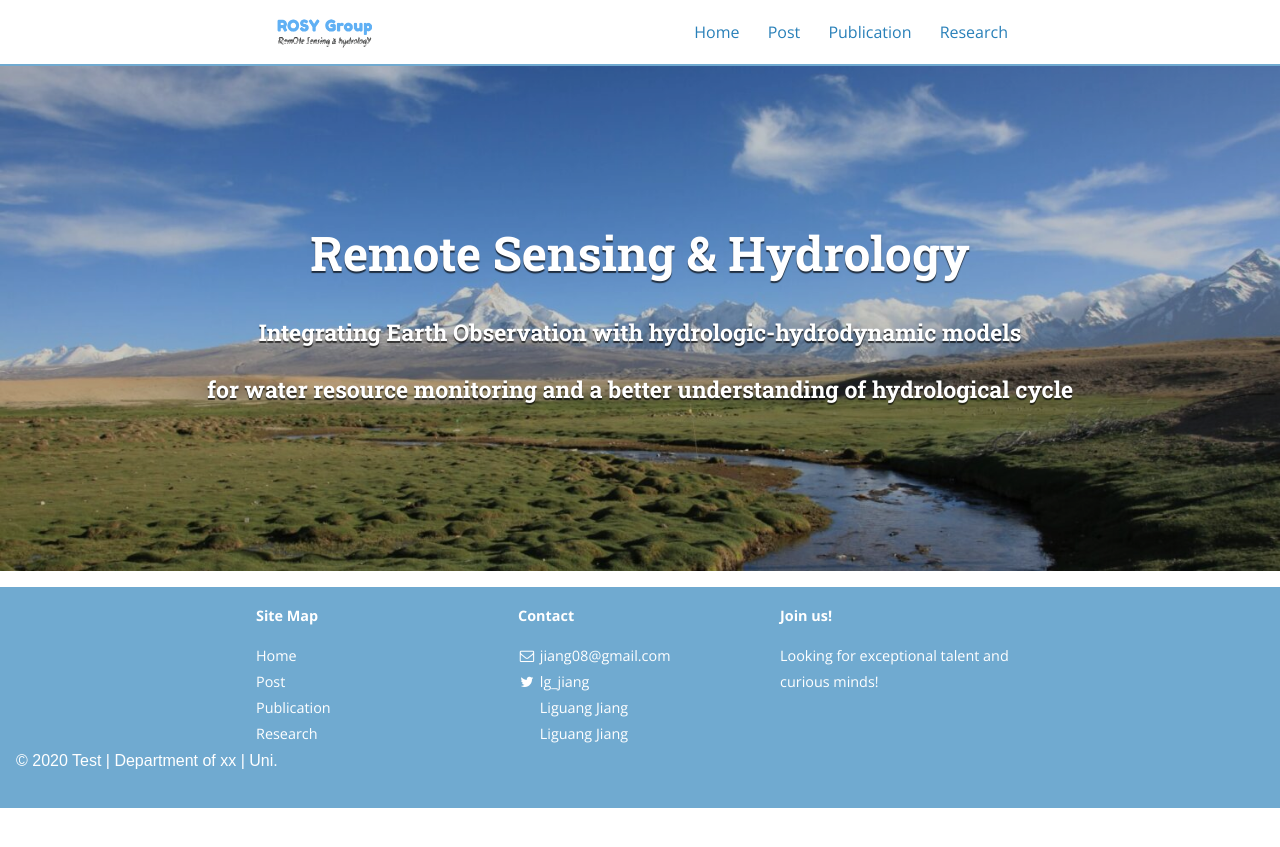
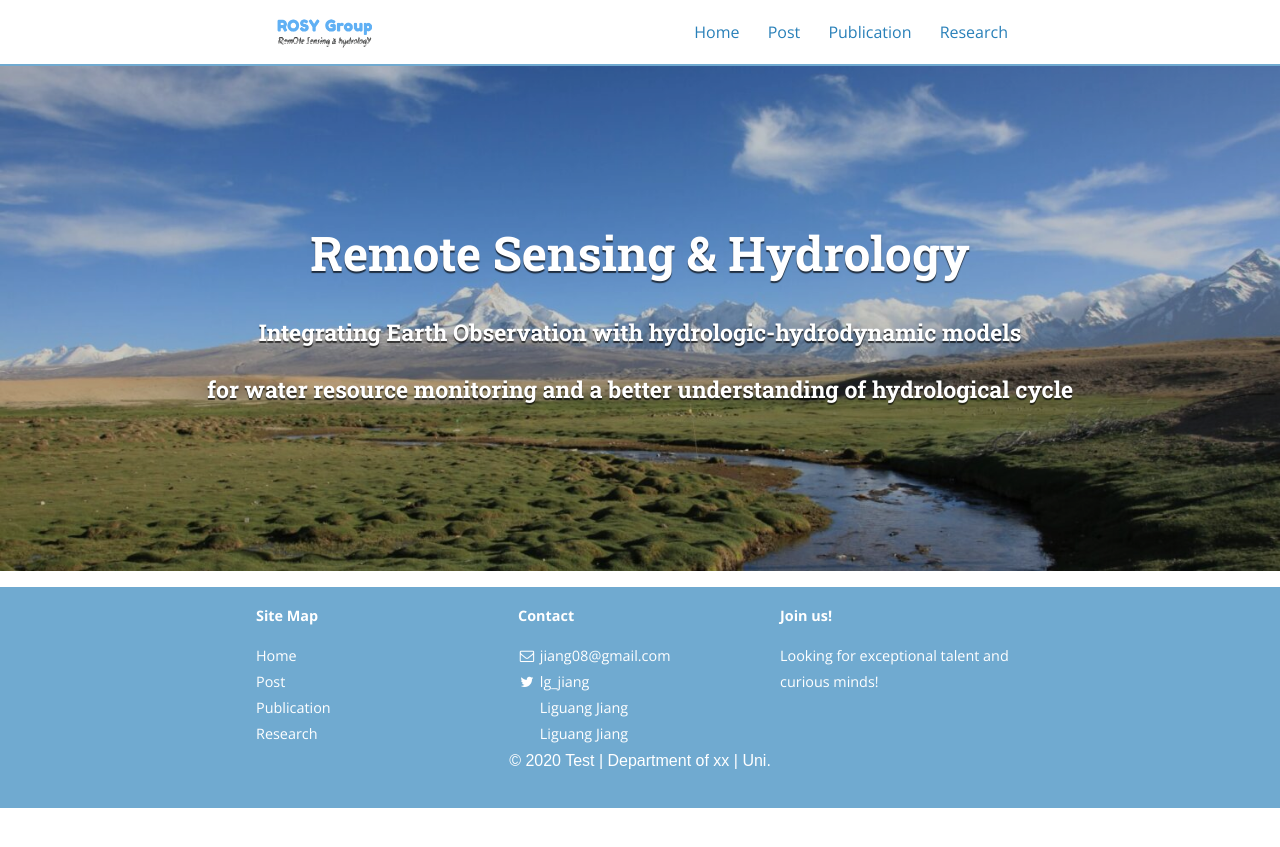
Before and after one commit to 12530/rshydro, a Jekyll site: the page built from index.html, in a window 1280 px wide. Shown: the top 847 px of the page. Built offline with Jekyll 4.4.1, drawn with Linux system fonts in a browser that asks for light colours; nearby versions of some CDN libraries.

Commit message:
Update footer.html

```diff
--- a/_includes/footer.html
+++ b/_includes/footer.html
@@ -50,7 +50,7 @@
   <!-- Footer Text -->
 
   <!-- Copyright -->
-  <div class="footer-copyright text-center text-light small ml-2 py-3" style="font-family: 'Quicksand', sans-serif;">© 2020 Test | <a href="?p=privacidade" class="link" style="font-family: 'Quicksand', sans-serif;"> Department of xx | Uni.</a>
+  <div align="center" class="footer-copyright text-center text-light small ml-2 py-3" style="font-family: 'Quicksand', sans-serif;">© 2020 Test | <a href="?p=privacidade" class="link" style="font-family: 'Quicksand', sans-serif;"> Department of xx | Uni.</a>
   </div>
 
   <!-- Copyright -->
```
